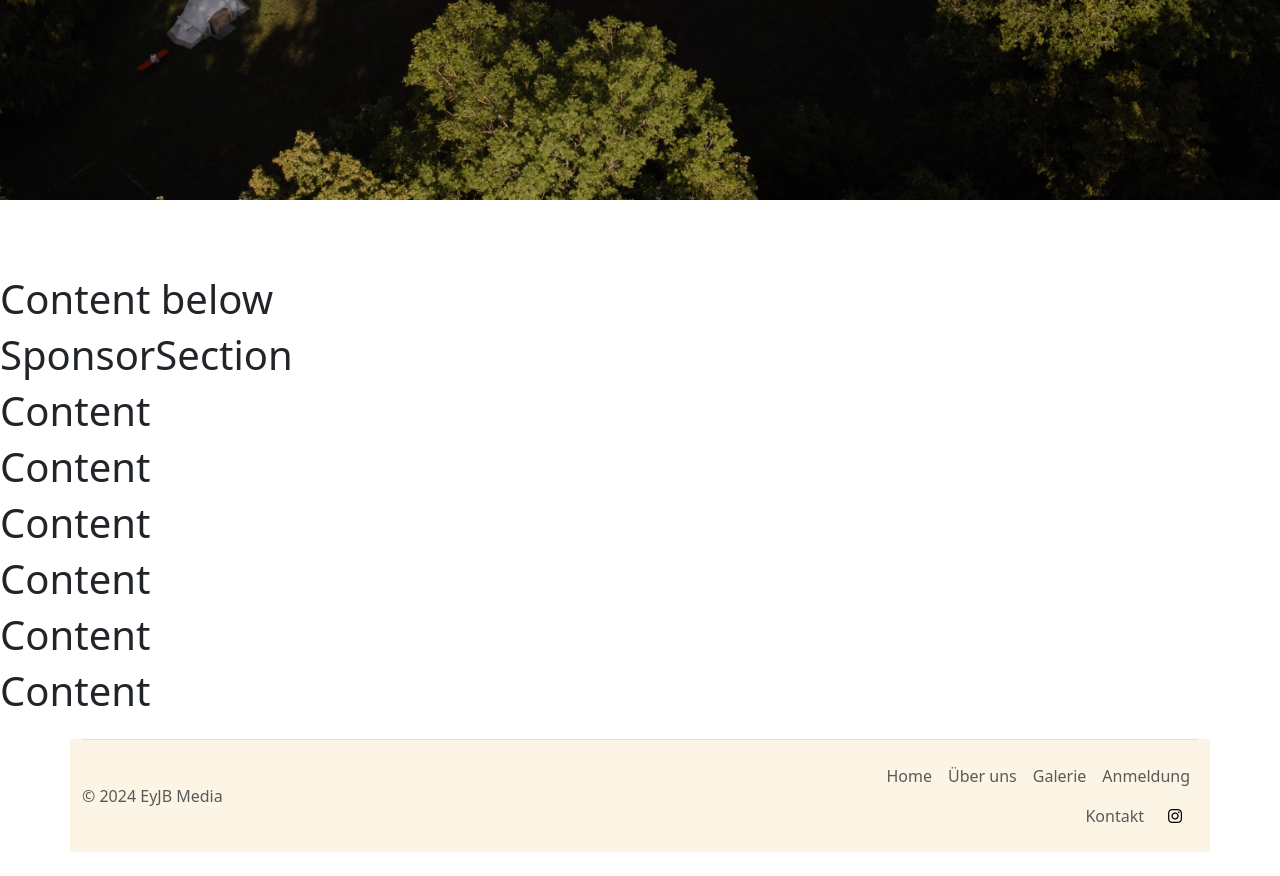
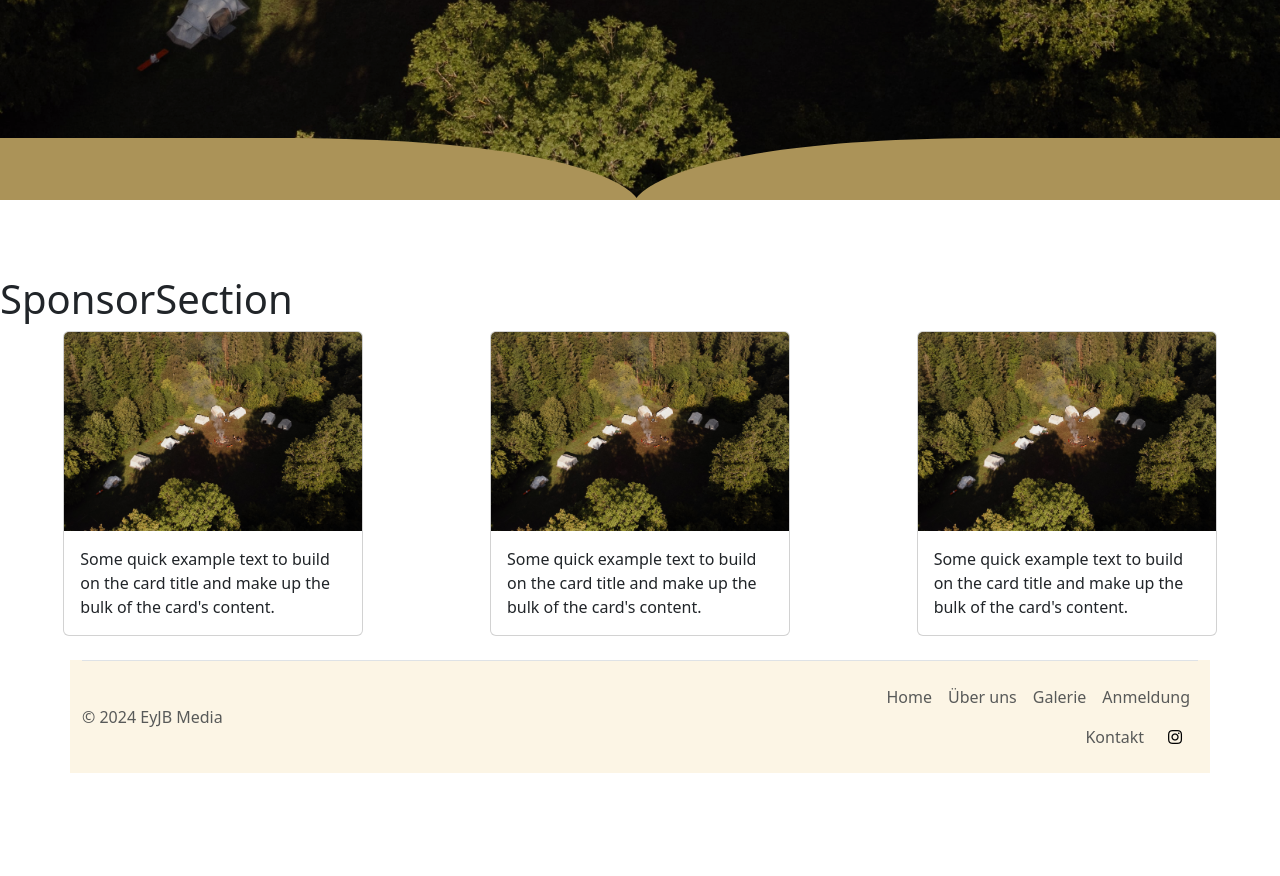
Before and after one commit to JohannesBreitenbach/Zeltlagerwebsite_2.0, a React (Vite) app in the folder Project/zeltlager-app/: page / in a window 1280 px wide. Shown: the part 600-1476 px from the top of the page. After the commit the page ends 1397 px from the top, so only its background shows below. Built offline with nearby package versions, Linux system fonts and the light colour scheme.

Commit message:
added section seperator below imageheader

```diff
--- a/Project/zeltlager-app/src/App.tsx
+++ b/Project/zeltlager-app/src/App.tsx
@@ -1,4 +1,3 @@
-import HeroSection from "./components/homepage/HeroSection";
 import Navbar from "./components/navbar/Navbar";
 import ContactForm from "./components/contactform/ContactForm";
 import "bootstrap/dist/css/bootstrap.min.css";
@@ -8,6 +7,7 @@ import PAGE_KEYS from "./constants";
 import { useState } from "react";
 import Footer from "./components/footer/Footer";
 import GalleryPage from "./components/gallery_page/GalleryPage";
+import HomePage from "./components/homepage/HomePage";
 
 function App() {
   const [activePage, setActivePage] = useState(PAGE_KEYS.HOME);
@@ -15,16 +15,9 @@ function App() {
   return (
     <div>
       <Navbar activePage={activePage} setActivePage={setActivePage} />
-      {activePage === PAGE_KEYS.HOME && <HeroSection />}
+      {activePage === PAGE_KEYS.HOME && <HomePage />}
       {activePage === PAGE_KEYS.CONTACT && <ContactForm />}
       {activePage === PAGE_KEYS.GALLERY && <GalleryPage />}
-      <h1>Content</h1>
-      <h1>Content</h1>
-
-      <h1>Content</h1>
-      <h1>Content</h1>
-      <h1>Content</h1>
-      <h1>Content</h1>
       <Footer activePage={activePage} setActivePage={setActivePage} />
     </div>
   );
--- a/Project/zeltlager-app/src/components/homepage/HeroSection.tsx
+++ b/Project/zeltlager-app/src/components/homepage/HomePage.tsx
@@ -2,7 +2,7 @@ import HeroCarousel from "./HeroCarousel";
 import HeroImageSection from "./imagesection/HeroImageSection";
 import SponsorSection from "./sponsorsection/SponsorSection";
 
-function HeroSection() {
+function HomePage() {
   return (
     <>
       <HeroImageSection />
@@ -12,4 +12,4 @@ function HeroSection() {
   );
 }
 
-export default HeroSection;
+export default HomePage;
--- a/Project/zeltlager-app/src/components/homepage/imagesection/HeroImageSection.tsx
+++ b/Project/zeltlager-app/src/components/homepage/imagesection/HeroImageSection.tsx
@@ -14,16 +14,23 @@ function HeroImageSection() {
                   </div>
                 </div>
               </div>
+              <div className="custom-shape-divider-bottom-1715590657">
+                <svg
+                  data-name="Layer 1"
+                  xmlns="http://www.w3.org/2000/svg"
+                  viewBox="0 0 1200 120"
+                  preserveAspectRatio="none"
+                >
+                  <path
+                    d="M1200,0H0V120H281.94C572.9,116.24,602.45,3.86,602.45,3.86h0S632,116.24,923,120h277Z"
+                    className="shape-fill"
+                  ></path>
+                </svg>
+              </div>
             </div>
           </div>
         </section>
       </header>
-
-      <section className="curved"></section>
-
-      <main className="content-below">
-        <h1>Content below</h1>
-      </main>
     </>
   );
 }
--- a/Project/zeltlager-app/src/components/homepage/imagesection/herosection.scss
+++ b/Project/zeltlager-app/src/components/homepage/imagesection/herosection.scss
@@ -82,4 +82,25 @@
     background: #fff;
     height: 32%;
   }
+
+  .custom-shape-divider-bottom-1715590657 {
+    position: absolute;
+    bottom: 0;
+    left: 0;
+    width: 100%;
+    overflow: hidden;
+    line-height: 0;
+    transform: rotate(180deg);
+  }
+
+  .custom-shape-divider-bottom-1715590657 svg {
+    position: relative;
+    display: block;
+    width: calc(100% + 1.3px);
+    height: 62px;
+  }
+
+  .custom-shape-divider-bottom-1715590657 .shape-fill {
+    fill: #ab9358;
+  }
 }
--- a/Project/zeltlager-app/src/components/homepage/sponsorsection/SponsorSection.tsx
+++ b/Project/zeltlager-app/src/components/homepage/sponsorsection/SponsorSection.tsx
@@ -5,6 +5,47 @@ function SponsorSection() {
     <>
       <div id="sponsor-section">
         <h1>SponsorSection</h1>
+        <section className="cardContainer d-flex justify-content-around align-items-center">
+          <div className="card">
+            <img
+              src="/src/assets/img/Vogelperspektive.jpeg"
+              className="card-img-top"
+              alt="..."
+            />
+            <div className="card-body">
+              <p className="card-text">
+                Some quick example text to build on the card title and make up
+                the bulk of the card's content.
+              </p>
+            </div>
+          </div>
+          <div className="card">
+            <img
+              src="/src/assets/img/Vogelperspektive.jpeg"
+              className="card-img-top"
+              alt="..."
+            />
+            <div className="card-body">
+              <p className="card-text">
+                Some quick example text to build on the card title and make up
+                the bulk of the card's content.
+              </p>
+            </div>
+          </div>
+          <div className="card">
+            <img
+              src="/src/assets/img/Vogelperspektive.jpeg"
+              className="card-img-top"
+              alt="..."
+            />
+            <div className="card-body">
+              <p className="card-text">
+                Some quick example text to build on the card title and make up
+                the bulk of the card's content.
+              </p>
+            </div>
+          </div>
+        </section>
       </div>
     </>
   );
--- a/Project/zeltlager-app/src/components/homepage/sponsorsection/sponsorsection.scss
+++ b/Project/zeltlager-app/src/components/homepage/sponsorsection/sponsorsection.scss
@@ -1,2 +1,9 @@
 #sponsor-section {
+  .card {
+    width: 300px;
+    .img {
+      width: 100% !important;
+      object-fit: cover;
+    }
+  }
 }
```
